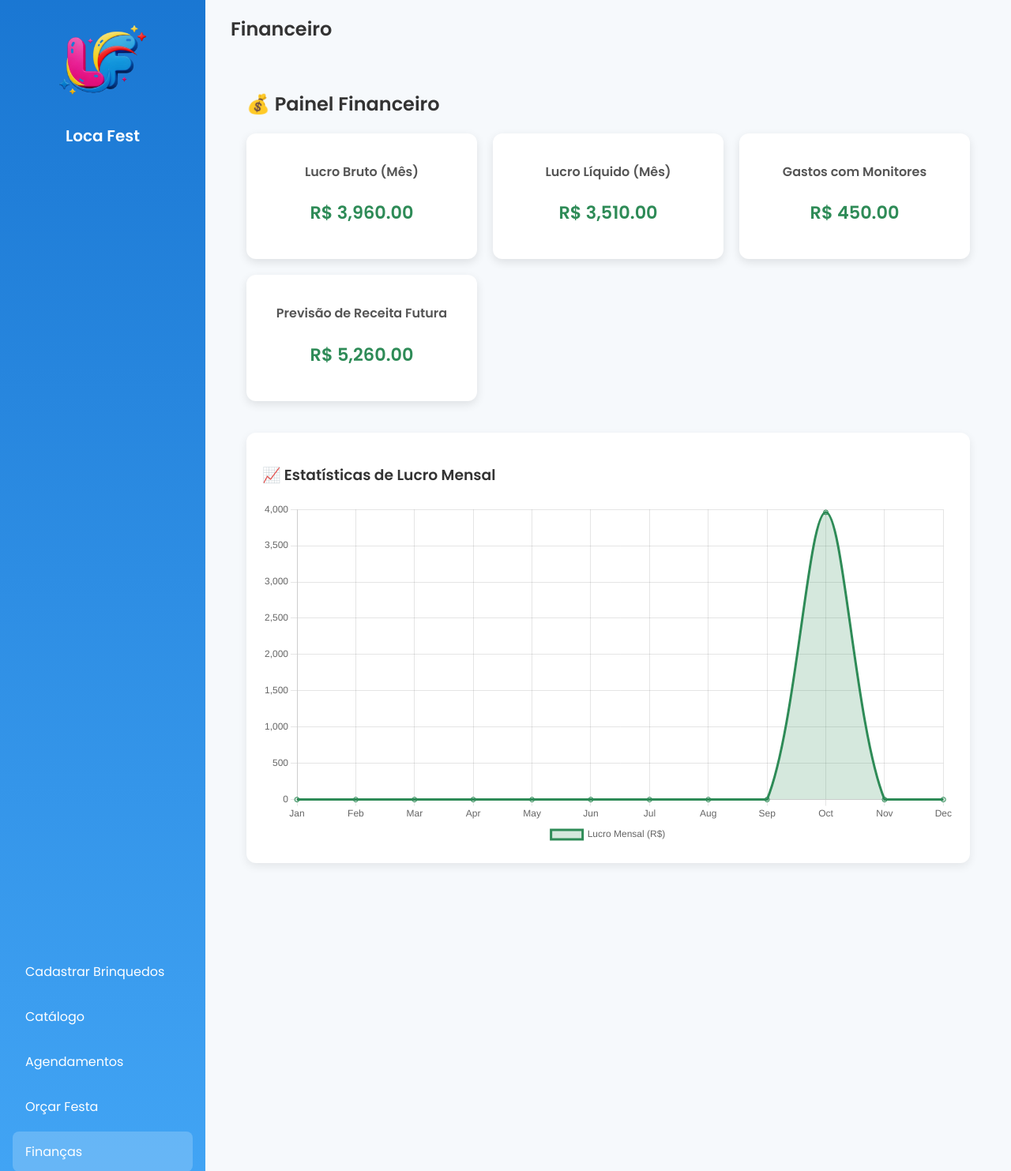
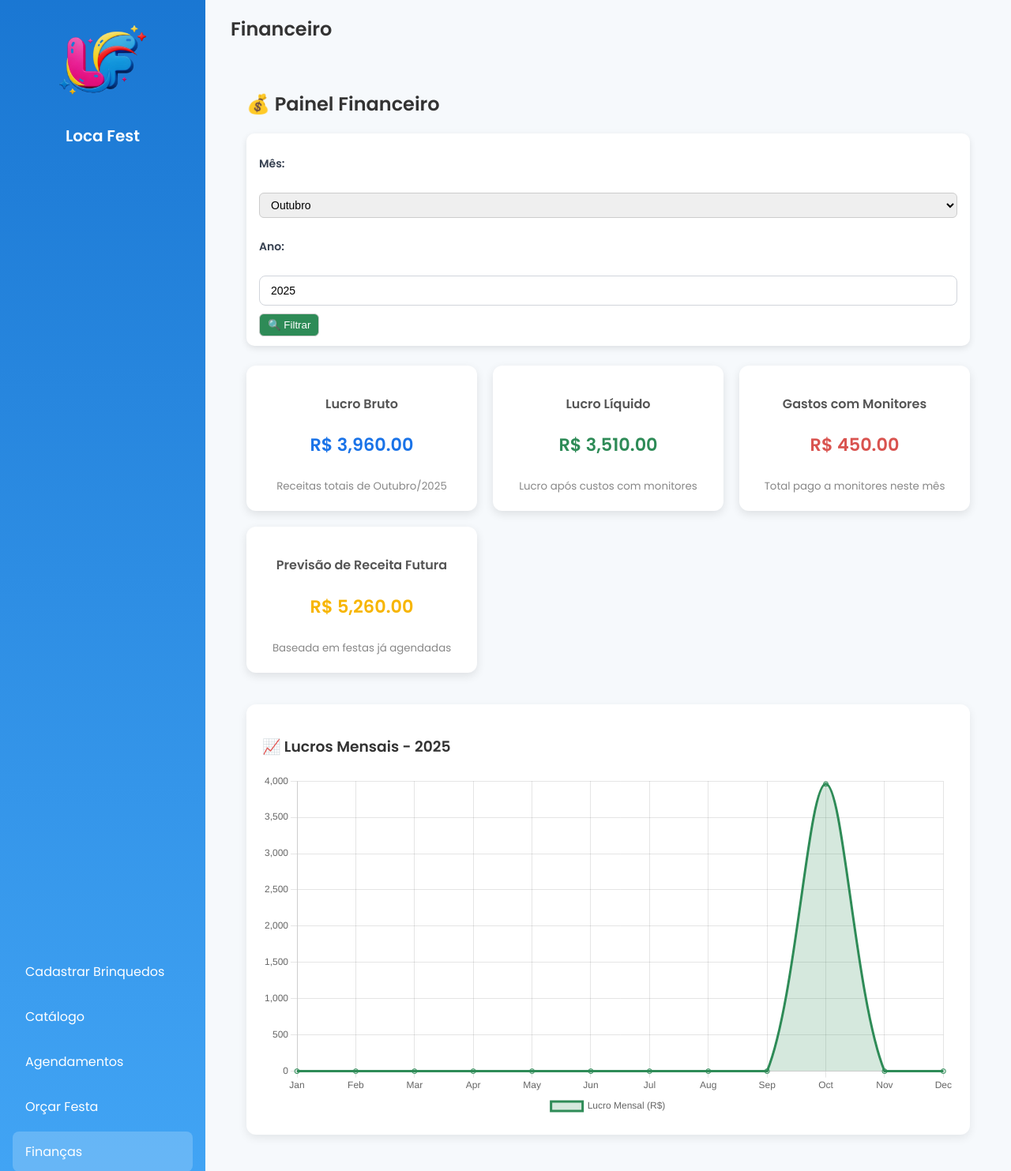
Before and after one commit to Fidelis09/Tech_Day, a Flask app: page /financeiro in a window 1280 px wide. Shown: the part 33-1516 px from the top of the page at 79% size. Run offline with Flask 3, Linux system fonts and the light colour scheme; data comes from the database, SQL or seed files in the repository.

Commit message:
Add month/year filter to finance panel
Introduces filtering by month and year in the finance dashboard, allowing users to select the period for financial statistics. Updates backend logic to handle query parameters and adjusts the frontend to include a filter form, contextualizes summary cards, and improves UI styling.

```diff
--- a/Web/routes.py
+++ b/Web/routes.py
@@ -148,24 +148,28 @@ def orcamentos():
 # =============================================================
 # 💰 ROTA: /financeiro — Painel financeiro simplificado
 # =============================================================
+import datetime
+from flask import render_template, request
+from storage import Orcamento, db
+
 @app.route('/financeiro')
 def pagina_financeiro():
     hoje = datetime.date.today()
-    mes_atual = hoje.month
-    ano_atual = hoje.year
+    mes = request.args.get('mes', type=int, default=hoje.month)
+    ano = request.args.get('ano', type=int, default=hoje.year)
 
-    # ---------- RECEITAS E GASTOS DO MÊS ----------
+    # ---------- RECEITAS E GASTOS ----------
     receitas_mes = db.session.query(
         db.func.sum(Orcamento.valor_total)
     ).filter(
-        db.extract('month', Orcamento.data_festa) == mes_atual,
-        db.extract('year', Orcamento.data_festa) == ano_atual
+        db.extract('month', Orcamento.data_festa) == mes,
+        db.extract('year', Orcamento.data_festa) == ano
     ).scalar() or 0.0
 
     gasto_por_monitor = 150.0
     eventos_mes = Orcamento.query.filter(
-        db.extract('month', Orcamento.data_festa) == mes_atual,
-        db.extract('year', Orcamento.data_festa) == ano_atual
+        db.extract('month', Orcamento.data_festa) == mes,
+        db.extract('year', Orcamento.data_festa) == ano
     ).count()
     gastos_monitores = eventos_mes * gasto_por_monitor
 
@@ -178,17 +182,14 @@ def pagina_financeiro():
     for m in range(1, 13):
         total = db.session.query(db.func.sum(Orcamento.valor_total)).filter(
             db.extract('month', Orcamento.data_festa) == m,
-            db.extract('year', Orcamento.data_festa) == ano_atual
+            db.extract('year', Orcamento.data_festa) == ano
         ).scalar() or 0.0
-        meses.append(datetime.date(ano_atual, m, 1).strftime('%b'))
+        meses.append(datetime.date(ano, m, 1).strftime('%b'))
         lucros_mensais.append(float(total))
 
-    # ---------- PREVISÃO DE RECEITA FUTURA ----------
     receitas_futuras = db.session.query(
         db.func.sum(Orcamento.valor_total)
-    ).filter(
-        Orcamento.data_festa > hoje
-    ).scalar() or 0.0
+    ).filter(Orcamento.data_festa > hoje).scalar() or 0.0
 
     page_content = render_template(
         'financeiro.html',
@@ -197,7 +198,17 @@ def pagina_financeiro():
         gastos_monitores=gastos_monitores,
         receitas_futuras=receitas_futuras,
         meses=meses,
-        lucros_mensais=lucros_mensais
+        lucros_mensais=lucros_mensais,
+        mes=mes,
+        ano=ano,
+        datetime=datetime
+    )
+
+    return render_template(
+        'home.html',
+        active_page='financeiro',
+        page_title='Financeiro',
+        page_content=page_content
     )
 
     return render_template(
--- a/Web/templates/financeiro.html
+++ b/Web/templates/financeiro.html
@@ -1,32 +1,52 @@
 <div class="financeiro-container">
     <h2>💰 Painel Financeiro</h2>
 
+    <!-- ======== FILTRO DE MÊS/ANO ======== -->
+    <form method="get" action="/financeiro" class="filtro-financeiro">
+        <label for="mes">Mês:</label>
+        <select name="mes" id="mes">
+            {% set meses_nome = ['Janeiro','Fevereiro','Março','Abril','Maio','Junho','Julho','Agosto','Setembro','Outubro','Novembro','Dezembro'] %}
+            {% for i in range(1, 13) %}
+                <option value="{{ i }}" {% if i == mes %}selected{% endif %}>{{ meses_nome[i-1] }}</option>
+            {% endfor %}
+        </select>
+
+        <label for="ano">Ano:</label>
+        <input type="number" name="ano" id="ano" value="{{ ano }}" min="2020" max="{{ datetime.date.today().year + 1 }}">
+
+        <button type="submit">🔍 Filtrar</button>
+    </form>
+
     <!-- ======== BLOCOS DE RESUMO ======== -->
     <div class="cards-financeiro">
-        <div class="card-fin">
-            <h3>Lucro Bruto (Mês)</h3>
+        <div class="card-fin lucro-bruto">
+            <h3>Lucro Bruto</h3>
             <p>R$ {{ "{:,.2f}".format(lucro_bruto) }}</p>
+            <small>Receitas totais de {{ meses_nome[mes-1] }}/{{ ano }}</small>
         </div>
 
-        <div class="card-fin">
-            <h3>Lucro Líquido (Mês)</h3>
+        <div class="card-fin lucro-liquido">
+            <h3>Lucro Líquido</h3>
             <p>R$ {{ "{:,.2f}".format(lucro_liquido) }}</p>
+            <small>Lucro após custos com monitores</small>
         </div>
 
-        <div class="card-fin">
+        <div class="card-fin despesas">
             <h3>Gastos com Monitores</h3>
             <p>R$ {{ "{:,.2f}".format(gastos_monitores) }}</p>
+            <small>Total pago a monitores neste mês</small>
         </div>
 
-        <div class="card-fin">
+        <div class="card-fin receita-futura">
             <h3>Previsão de Receita Futura</h3>
             <p>R$ {{ "{:,.2f}".format(receitas_futuras) }}</p>
+            <small>Baseada em festas já agendadas</small>
         </div>
     </div>
 
     <!-- ======== GRÁFICO DE LUCROS MENSAIS ======== -->
     <div class="grafico-container">
-        <h3>📈 Estatísticas de Lucro Mensal</h3>
+        <h3>📈 Lucros Mensais - {{ ano }}</h3>
         <canvas id="graficoLucro"></canvas>
     </div>
 </div>
@@ -36,9 +56,36 @@
 .financeiro-container {
     padding: 20px;
 }
+.filtro-financeiro {
+    display: flex;
+    flex-wrap: wrap;
+    gap: 10px;
+    align-items: center;
+    background: #fff;
+    padding: 12px 16px;
+    border-radius: 10px;
+    box-shadow: 0 3px 8px rgba(0,0,0,0.1);
+    margin-bottom: 25px;
+}
+.filtro-financeiro select,
+.filtro-financeiro input,
+.filtro-financeiro button {
+    padding: 6px 10px;
+    border-radius: 6px;
+    border: 1px solid #ccc;
+}
+.filtro-financeiro button {
+    background: #2e8b57;
+    color: white;
+    cursor: pointer;
+    transition: 0.2s;
+}
+.filtro-financeiro button:hover {
+    background: #256f46;
+}
 .cards-financeiro {
     display: grid;
-    grid-template-columns: repeat(auto-fit, minmax(230px, 1fr));
+    grid-template-columns: repeat(auto-fit, minmax(240px, 1fr));
     gap: 20px;
     margin-bottom: 40px;
 }
@@ -58,6 +105,9 @@
     font-weight: bold;
     color: #2e8b57;
 }
+.card-fin small {
+    color: #888;
+}
 .grafico-container {
     background: #fff;
     border-radius: 12px;
@@ -65,6 +115,10 @@
     padding: 20px;
     margin-bottom: 30px;
 }
+.lucro-bruto p { color: #1a73e8; }
+.lucro-liquido p { color: #2e8b57; }
+.despesas p { color: #d9534f; }
+.receita-futura p { color: #f7b500; }
 </style>
 
 <!-- ======== CHART.JS ======== -->
@@ -73,7 +127,6 @@
 const meses = JSON.parse('{{ meses | tojson | safe }}');
 const lucros = JSON.parse('{{ lucros_mensais | tojson | safe }}');
 
-// Gráfico de lucros mensais
 new Chart(document.getElementById('graficoLucro'), {
     type: 'line',
     data: {
```
